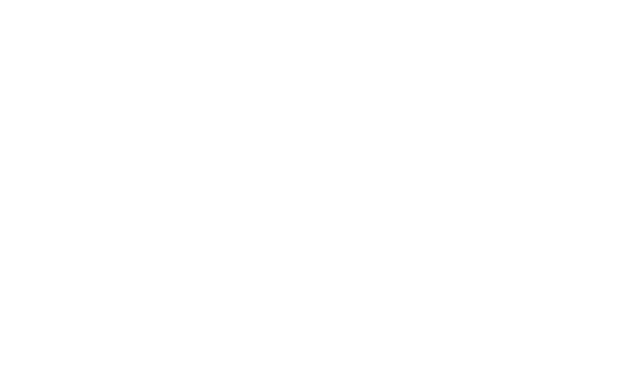
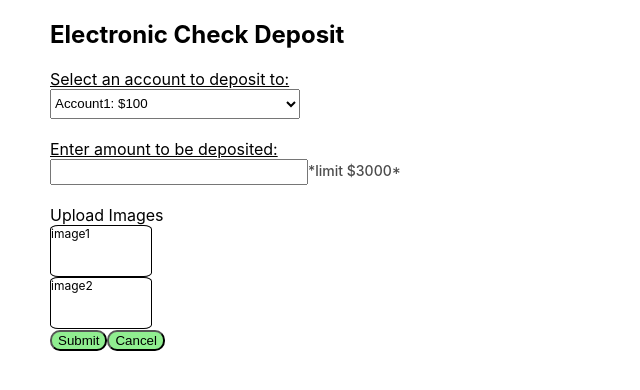
Before and after one commit to jbz6587/ezBank, a React (Create React App) app in the folder ezbank/: page /deposit in a window 1280 px wide. Shown: the top 390 px of the page, without its empty margins (0-640 px from the left). Built offline with nearby package versions, Linux system fonts and the light colour scheme.

Commit message:
made deposit page and style sheet

```diff
--- a/ezbank/src/App.js
+++ b/ezbank/src/App.js
@@ -23,7 +23,8 @@
 import Home from './views/home';
 import Contact from './views/contact';
 import Register from './views/register';
-import PWRecovery from './views/pwrecovery'
+import PWRecovery from './views/pwrecovery';
+import Deposit from './views/deposit';
 
 
 function App() {
@@ -37,6 +38,7 @@
 					<Route path="/contact" component={Contact}/>
 					<Route path="/home" component={Home}/>
 					<Route path="/register" component={Register}/>
+          <Route path="/deposit" component={Deposit}/>
 				</Router>
 			</div>
 		</div>
--- /dev/null
+++ b/ezbank/src/css/deposit.css
@@ -0,0 +1,37 @@
+#depositContainer {
+	float: left;
+	text-align: left;
+	margin-left: 50px;
+	margin-right: 50px;
+
+}
+
+#sectionHeader {
+	text-decoration: underline;
+}
+
+#accountDropdown {
+	height: 30px;
+	width: 250px;
+}
+
+#depositAmountInput {
+	height: 20px;
+	width: 250px;
+}
+
+#depositItemNote {
+	font-size: 14px;
+	font-weight: 500;
+	opacity: .7;
+}
+
+.imagePlaceholder{
+	height: 50px;
+  	width: 100px;
+  	border-style: solid;
+	border-width: 1px;
+	border-radius: 8%;
+	border-color: black;
+	font-size: 12px;
+}
--- /dev/null
+++ b/ezbank/src/views/deposit.js
@@ -0,0 +1,49 @@
+import React, { Component } from 'react';
+import {Link} from 'react-router-dom';
+import '../css/deposit.css';
+
+
+export default class Deposit extends Component {
+
+	render(){
+		return(
+			<div id="depositContainer">
+				<div>
+					<h2>Electronic Check Deposit</h2>
+				</div>
+				<form>
+					<div>
+						<label id="sectionHeader">Select an account to deposit to:</label>
+						<br/>
+						<select id="accountDropdown">
+  							<option value="ac1">Account1: $100</option>
+ 							<option value="ac2">Account2: $1000</option>
+ 							<option value="ac3">Account3: $5690</option>
+						</select>
+					</div>
+					<div>
+						<br/>
+						<label id="sectionHeader">Enter amount to be deposited:</label><br/>
+						<input id="depositAmountInput"/>
+						<label id= "depositItemNote">*limit $3000*</label>
+					</div>
+					<div>
+						<br/>
+						<label>Upload Images</label>
+					</div>
+					<div>
+					</div>
+						<div class= "imagePlaceholder">image1</div>
+						<div class= "imagePlaceholder">image2</div>
+					<div>
+						<button type="button">Submit</button>
+						<button type="button">Cancel</button>
+					</div>
+				</form>
+			</div>
+
+			)
+
+	}
+
+}
```
